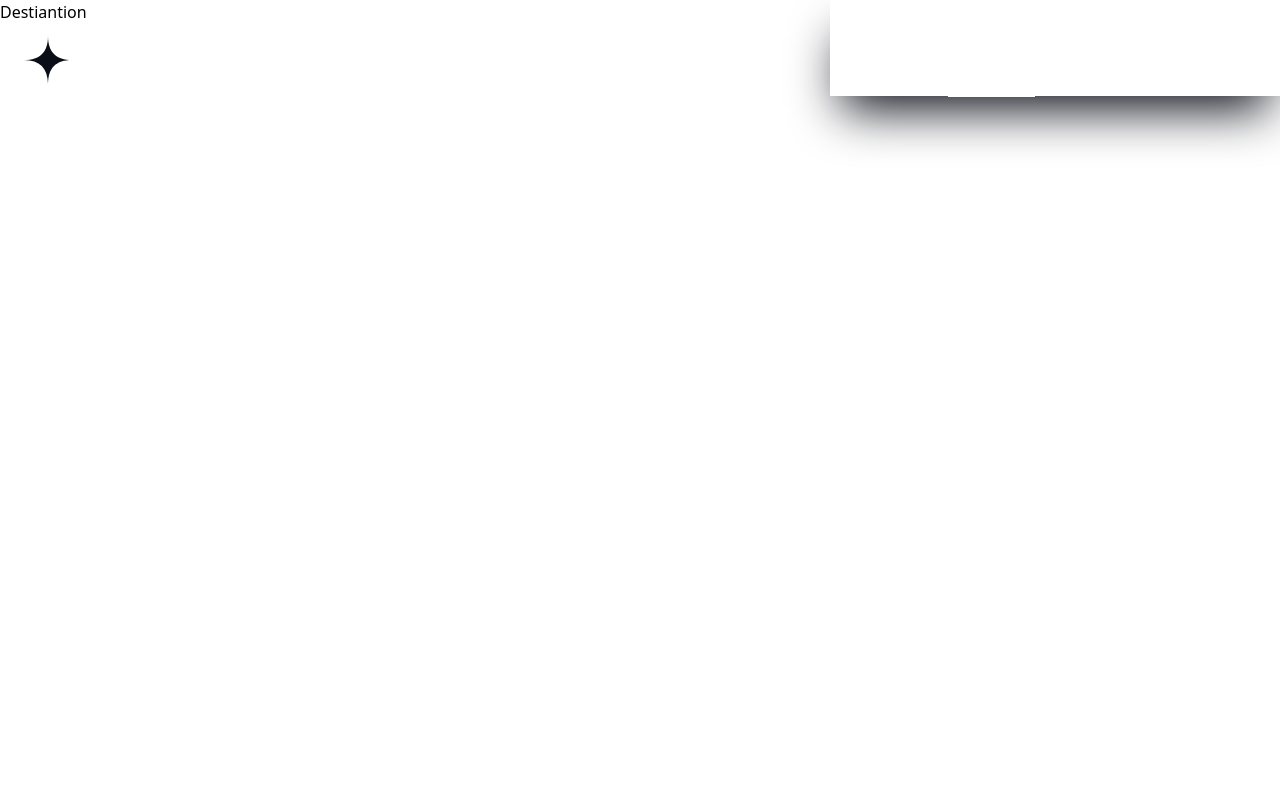
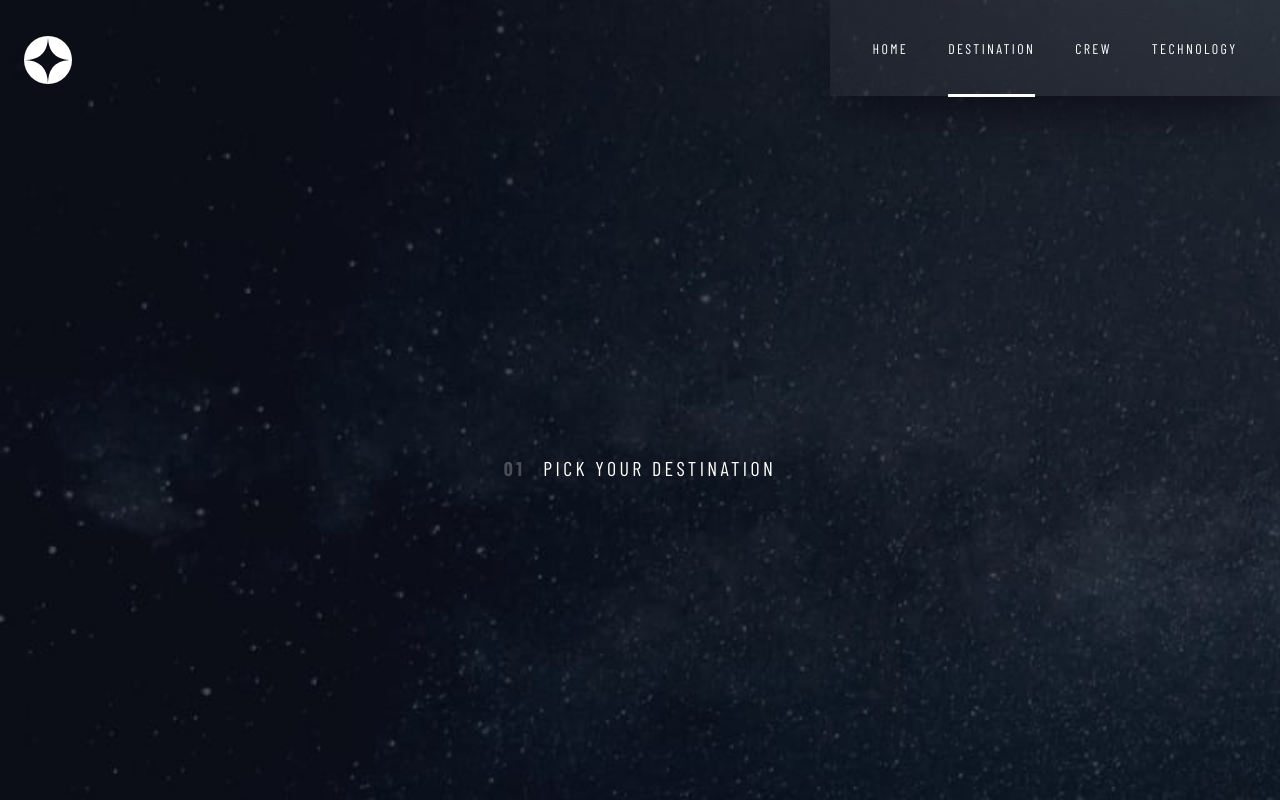
Before and after one commit to f1x3d49/frontendmentor-space, a React (Create React App) app in the folder frontend/: page /destination in a window 1280 px wide. Built offline with nearby package versions, Linux system fonts and the light colour scheme; a web font is replaced by a local one.

Commit message:
chore: did the header text on the destination page

```diff
--- a/frontend/src/pages/Destination.js
+++ b/frontend/src/pages/Destination.js
@@ -1,7 +1,21 @@
 import React from "react";
 
 const Destiantion = () => {
-  return <div>Destiantion</div>;
+  return (
+    <section className="bg-fixed bg-no-repeat bg-cover bg-bgDestinationMobile tb:bg-bgDestinationTablet dt:bg-bgDestinationDesktop w-full h-screen ">
+      <div className="w-full h-full flex flex-col justify-center items-center pt-[89px] tb:pt-[136px] dt:pt-[212px]">
+        {/* Header Text */}
+        <div className="flex justify-center items-center gap-[18px]">
+          <p className="text-primary3 opacity-25 text-[16px] tb:text-[20px] dt:text-[28px] font-barlowcondensed font-bold tracking-[2.7px] tb:tracking-[3.375px] dt:tracking-[4.725px]">
+            01
+          </p>
+          <h1 className="uppercase text-primary3 text-[16px] tb:text-[20px] dt:text-[28px] tracking-[2.7px] tb:tracking-[3.375px] dt:tracking-[4.725px] font-barlowcondensed">
+            Pick Your Destination
+          </h1>
+        </div>
+      </div>
+    </section>
+  );
 };
 
 export default Destiantion;
--- a/frontend/src/pages/Home.js
+++ b/frontend/src/pages/Home.js
@@ -2,7 +2,7 @@ import React from "react";
 
 const Home = () => {
   return (
-    <section className="bg-fixed bg-no-repeat bg-cover bg-bgHomeMobile tb:bg-bgHomeTablet dt:bg-bgHomeDesktop text-white w-full h-screen pt-8">
+    <section className="bg-fixed bg-no-repeat bg-cover bg-bgHomeMobile tb:bg-bgHomeTablet dt:bg-bgHomeDesktop text-primary3 w-full h-screen pt-8">
       <div className="flex flex-col dt:pb-[131px] dt:flex-row justify-start dt:justify-between items-center dt:items-end w-full h-full gap-[64px] tb:gap-[120px] dt:gap-0">
         {/* Text Container */}
         <div className="mt-[112px] tb:mt-[202px] px-[24px] tb:px-[159px] w-full dt:w-auto flex dt:inline-flex flex-col items-center dt:items-start justify-center gap-[16px] dt:gap-[24px]">
--- a/frontend/tailwind.config.js
+++ b/frontend/tailwind.config.js
@@ -22,6 +22,12 @@ module.exports = {
         bgHomeMobile: "url('/src/assets/home/background-home-mobile.jpg')",
         bgHomeTablet: "url(/src/assets/home/background-home-tablet.jpg)",
         bgHomeDesktop: "url(/src/assets/home/background-home-desktop.jpg)",
+        bgDestinationMobile:
+          "url('/src/assets/destination/background-destination-mobile.jpg')",
+        bgDestinationTablet:
+          "url('/src/assets/destination/background-destination-tablet.jpg')",
+        bgDestinationDesktop:
+          "url('/src/assets/destination/background-destination-desktop.jpg')",
       },
     },
   },
```
